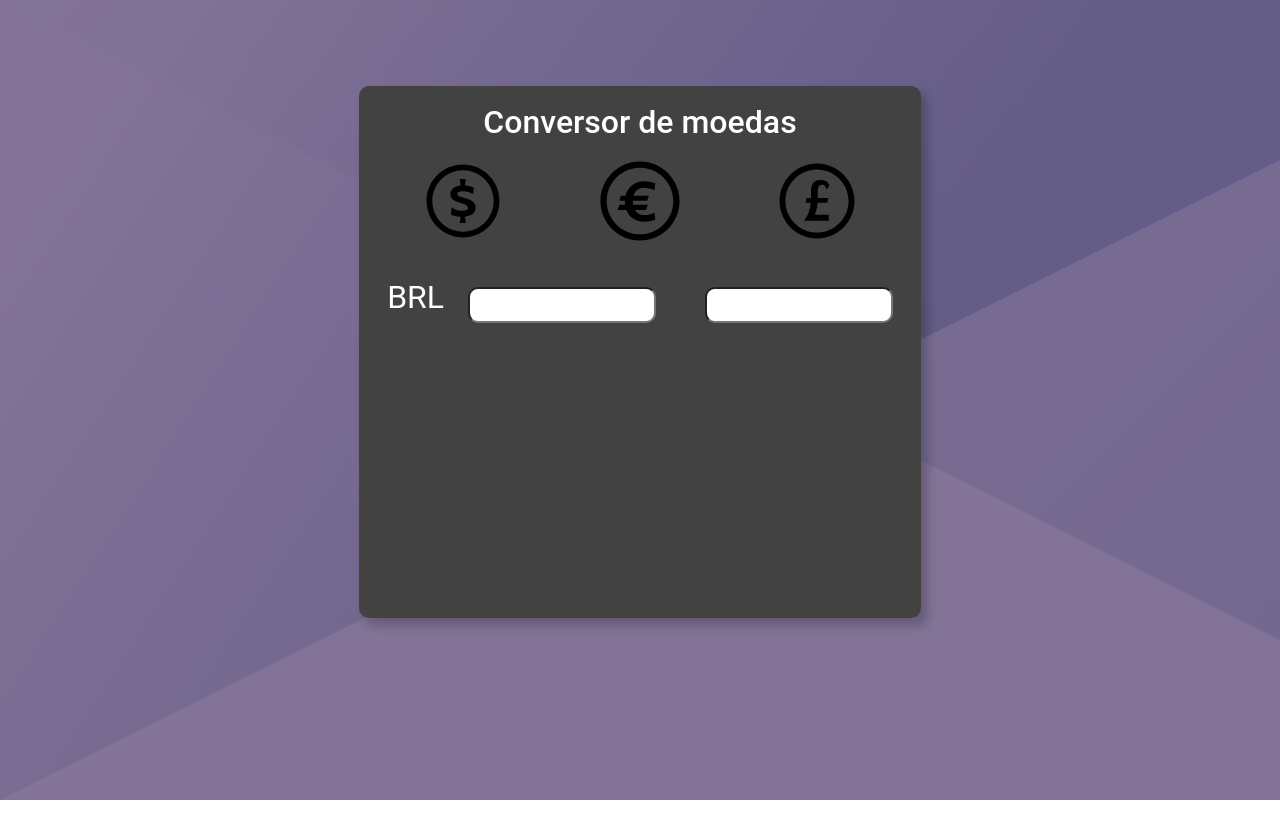
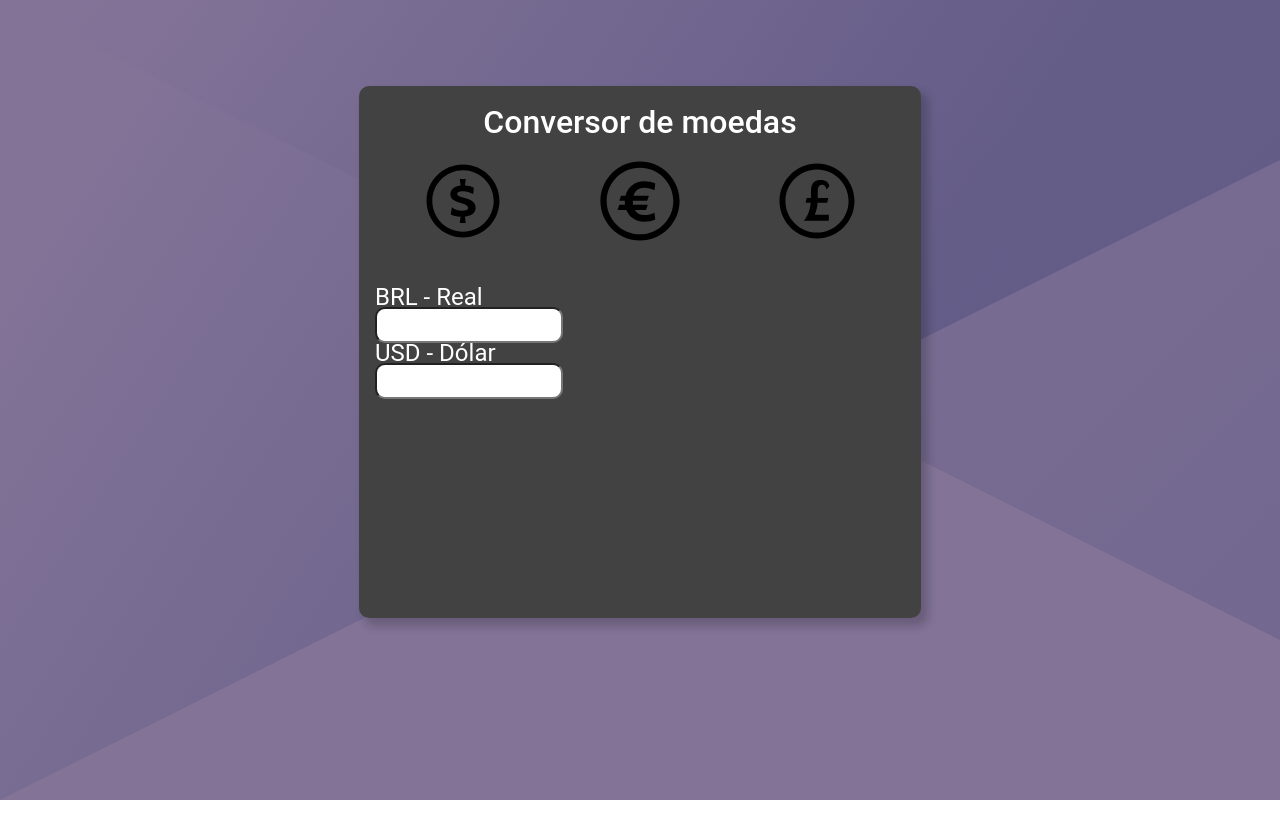
Before and after one commit to ingridfs/currency-exchange, an Angular app: page / in a window 1280 px wide. Shown: the top 838 px of the page. Built offline with nearby package versions, Linux system fonts and the light colour scheme.

Commit message:
Added integration of current fields with select currency on menu

```diff
--- a/src/app/calculator/calculator.component.css
+++ b/src/app/calculator/calculator.component.css
@@ -1,24 +1,25 @@
 .form-container {
   display: flex;
   flex-direction: column;
-  color: #fff;
 }
 
 .form-field-itens {
   display: flex;
-  justify-content: space-around;
+  flex-direction: column;
+  justify-content: center;
+
   margin-top: 30px;
 }
 
 .form-field-itens label {
-  font-size: xx-large;
+  font-size: x-large;
 }
 
 .input-field {
   display: block;
   height: 30px;
   width: 180px;
-  font-size: xx-large;
+  font-size: x-large;
   border-radius: 10px;
 }
 
--- a/src/app/calculator/calculator.component.html
+++ b/src/app/calculator/calculator.component.html
@@ -1,15 +1,19 @@
-<div>
 <form class="form-container">
   <div class="form-field-currency">
-      <a><img src="../assets/Dollar.svg"></a>
-      <a><img src="../assets/Euro.svg"></a>
-      <a><img src="../assets/Pound.svg"></a>
+    <a href="#dollar" (click)="dollar()">
+      <img src="../assets/Dollar.svg">
+    </a>
+    <a href="#euro" (click)="euro()">
+      <img src="../assets/Euro.svg">
+    </a>
+    <a href="#pound" (click)="pound()">
+      <img src="../assets/Pound.svg">
+    </a>
   </div>
   <div class="form-field-itens">
-      <label>BRL</label>
-      <input class="input-field" type="number" (keyup)="realCurrencyCalc($event)" value="{{ resultCurrency }}">
-      <label>{{ currencyName }}</label>
-      <input class="input-field" type="number" (keyup)="currencyRealCalc($event)" value="{{ resultReal }}" >
+    <label>BRL - Real</label>
+    <input class="input-field" type="number" (keyup)="realCurrencyCalc($event)" value="{{resultCurrency}}">
+    <label>{{currencySign}} - {{currencyName}}</label>
+    <input class="input-field" type="number" (keyup)="currencyRealCalc($event)" value="{{resultReal}}" >
   </div>
 </form>
-</div>
--- a/src/app/calculator/calculator.component.ts
+++ b/src/app/calculator/calculator.component.ts
@@ -1,5 +1,4 @@
 import { Component, OnInit } from '@angular/core';
-import { FormGroup, FormControl } from '@angular/forms';
 
 @Component({
   selector: 'app-calculator',
@@ -8,41 +7,48 @@ import { FormGroup, FormControl } from '@angular/forms';
 })
 export class CalculatorComponent implements OnInit {
 
-  formData;
-  currentCurrency;
+  amount:any;
+  currencyRate:number;
+  currencyName:string;
+  currencySign:string;
+  resultReal:number;
+  resultCurrency:number;
 
   constructor() {}
 
   ngOnInit() {
-    this.formData = new FormGroup({
-      currentCurrency: new FormControl("USD")
-    });
-    console.log(this.formData);
-
+    this.currencyRate = 5.12;
+    this.currencyName = "Dólar";
+    this.currencySign = "USD";
   }
 
-  amount:any;
-  currencyRate:number;
-  currencyName:string;
-  resultReal:number;
-  resultCurrency:number;
+  dollar() {
+    this.currencyRate = 5.12;
+    this.currencyName = "Dólar";
+    this.currencySign = "USD";
+  }
 
+  euro() {
+    this.currencyRate = 5.57;
+    this.currencyName = "Euro";
+    this.currencySign = "EUR";
+  }
+
+  pound() {
+    this.currencyRate = 6.36;
+    this.currencyName = "Libra";
+    this.currencySign = "BGP";
+  }
 
   realCurrencyCalc(event){
-    console.log(event)
     this.amount = Number(event.target.value);
-    this.currencyName = "USD";
-    this.currencyRate = 5.20;
-    this.resultReal = this.currencyRate * this.amount;
+    this.resultReal = this.amount / this.currencyRate;
     return this.resultReal.toFixed(2);
   }
 
   currencyRealCalc(event){
-    console.log(event)
     this.amount = Number(event.target.value);
-    this.currencyName = "USD";
-    this.currencyRate = 5.20;
-    this.resultCurrency = this.amount / this.currencyRate;
+    this.resultCurrency = this.amount * this.currencyRate;
     return this.resultCurrency.toFixed(2);
   }
 
```
Lines whose indentation alone changed are shown as unchanged.
